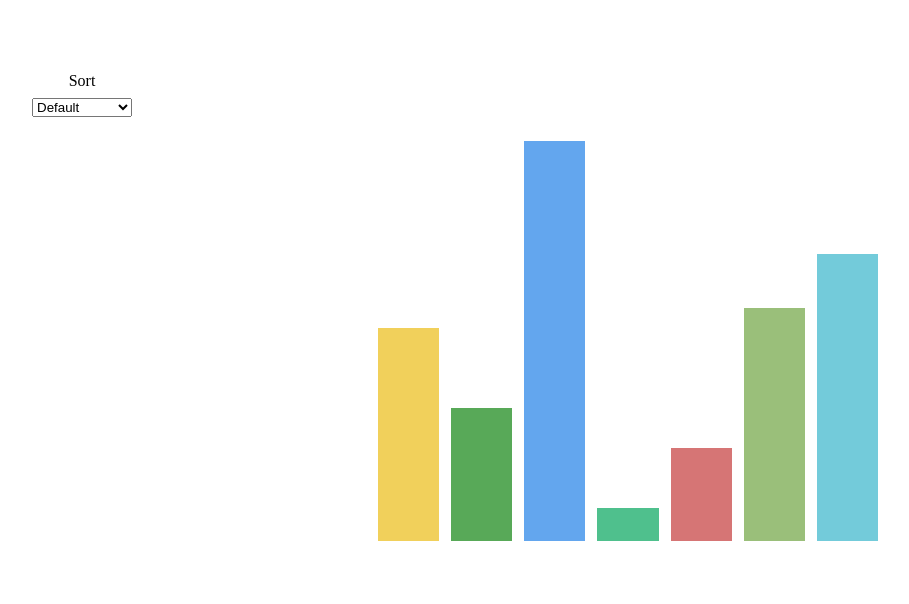
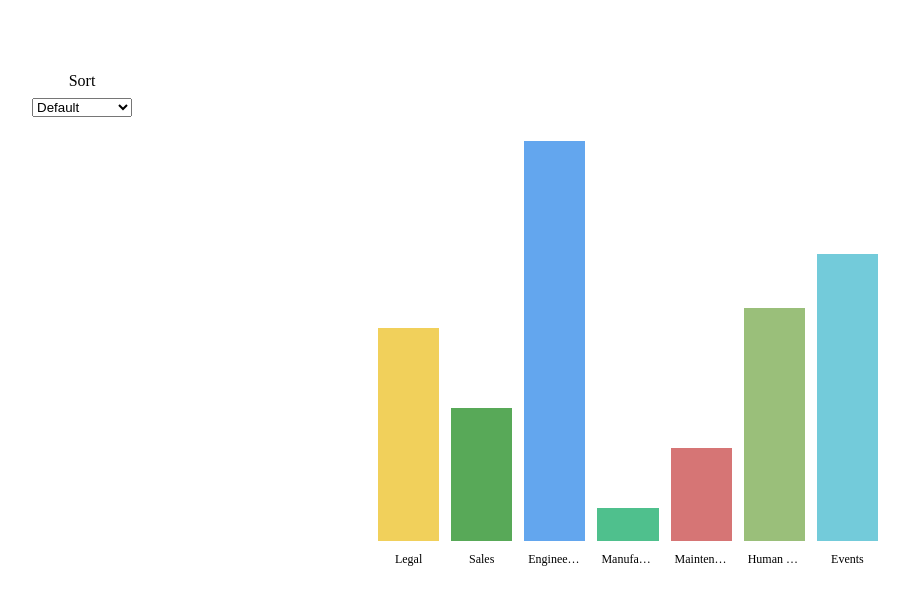
Before and after one commit to hrushikeshpatil05/React-components, a React (Vite) app: page / in a window 1280 px wide. Shown: the top 604 px of the page, without its empty margins (12-921 px from the left). Built offline with nearby package versions, Linux system fonts and the light colour scheme.

Commit message:
added label to bar

```diff
--- a/src/components/BarChart.tsx
+++ b/src/components/BarChart.tsx
@@ -2,9 +2,11 @@ import { useMemo } from "react";
 
 const getMaxHeight = (height: number, maxHeight: number) => `${(height / maxHeight) * 100}%`
 
-function Bar(props: any) {
+function Bar({ label, height, colour }: any) {
     return (
-        <div className="bar" {...props} >
+        <div className="bar-wrapper">
+            <div className="bar" style={{ backgroundColor: colour, height: height }} title={label} />
+            <div className="bar-label">{label}</div>
         </div>
     )
 };
@@ -21,7 +23,7 @@ function BarChart({ items, transformer }: any) {
     return (
         <>
             <div className="chart">{transformedItems.map((item: any) => (
-                <Bar key={item.id} style={{ backgroundColor: item.colour, height: getMaxHeight(item.value, maxHeight) }} title={item.label} />
+                <Bar key={item.id} colour={item.colour} height={getMaxHeight(item.value, maxHeight)} label={item.label} />
             ))}</div>
         </>
     )
--- a/src/index.css
+++ b/src/index.css
@@ -30,9 +30,15 @@ main {
 }
 
 .bar-label {
-  text-align: bottom;
+  text-align: center;
   padding: 4px;
-
+  position: absolute;
+  bottom: -30px;
+  width: 100%;
+  font-size: 12px;
+  overflow: hidden;
+  text-overflow: ellipsis;
+  white-space: nowrap;
 }
 
 .chart {
@@ -41,10 +47,19 @@ main {
   background: transparent;
   display: flex;
   flex-direction: row;
-  align-items: flex-end;
+  align-items: stretch;
   gap: 12px;
+  margin-bottom: 30px;
+}
+
+.bar-wrapper {
+  display: flex;
+  flex-direction: column;
+  justify-content: flex-end;
+  flex: 1;
+  position: relative;
 }
 
 .bar {
-  flex: 1;
+  width: 100%;
 }
```
